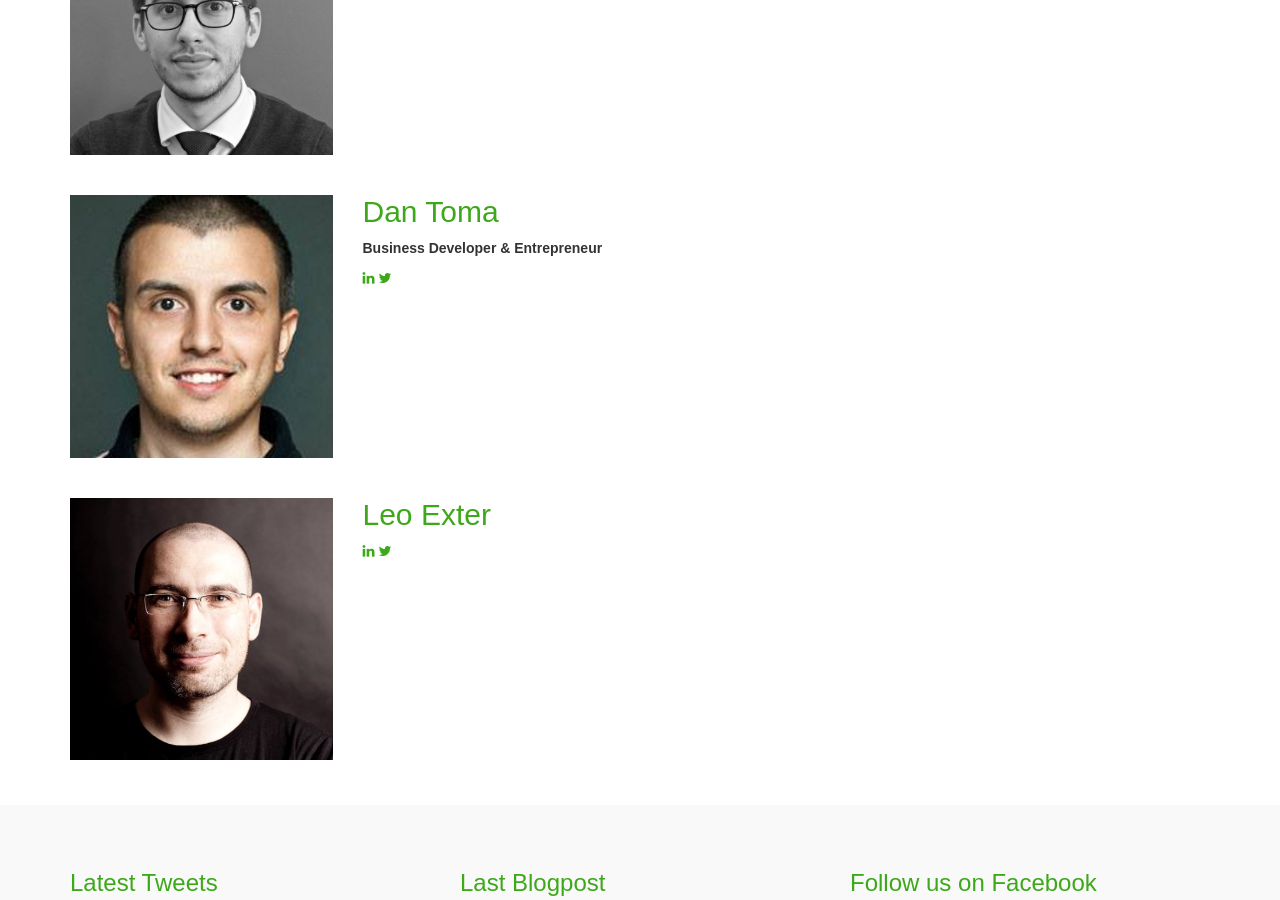
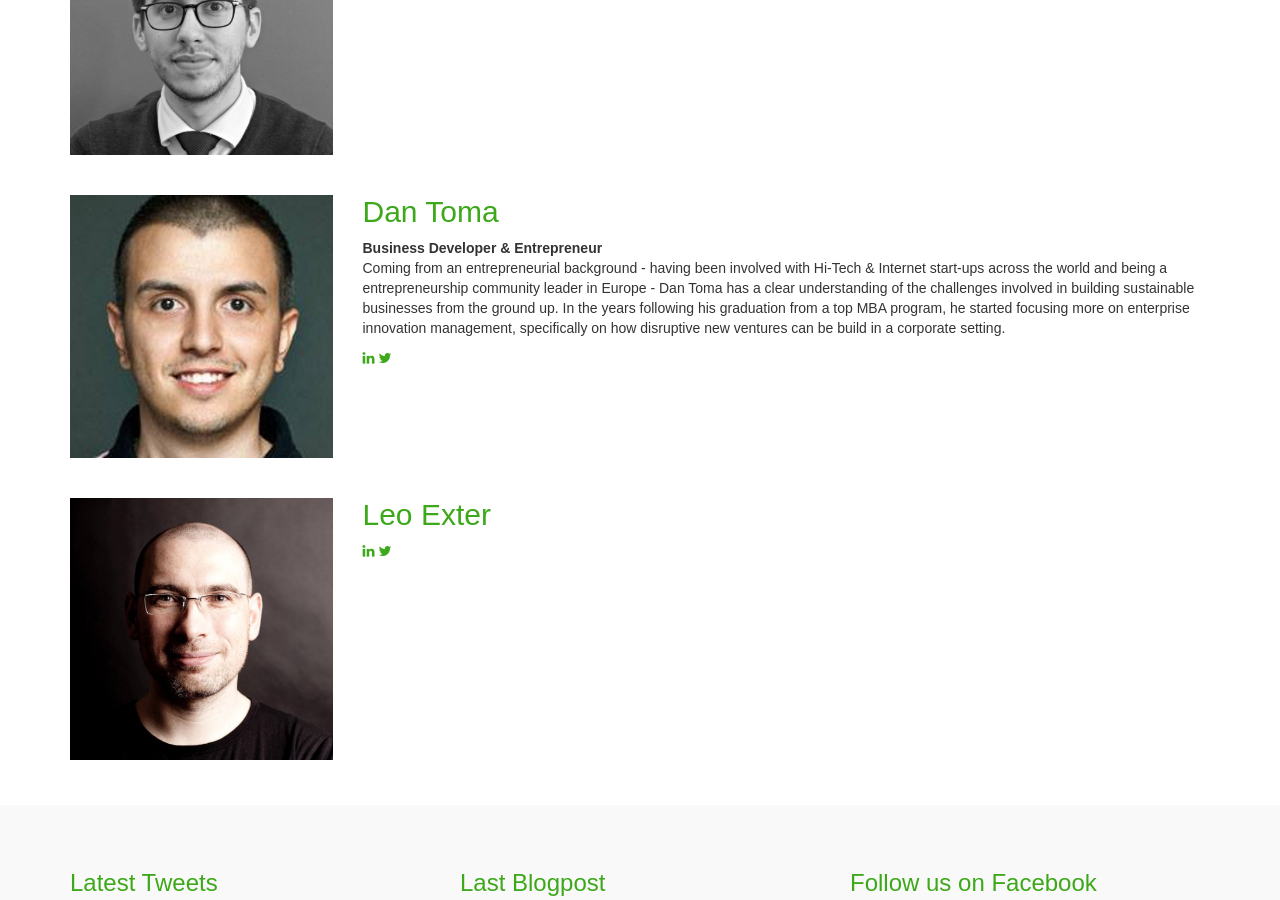
Before and after one commit to brakotozafy/geeksonafarm, a Jekyll site: the page built from speakers.html, in a window 1280 px wide and 900 px high, scrolled down 3167 px. Built offline with Jekyll 4.4.1, drawn with Linux system fonts in a browser that asks for light colours; nearby versions of some CDN libraries; some web fonts are replaced; Markdown is read by kramdown in place of the engine named in the settings; comment, search, counter and statistics services are not loaded.

Commit message:
dan toma bio

```diff
--- a/speakers.html
+++ b/speakers.html
@@ -198,6 +198,7 @@ body_class: speakers
         <h2>Dan Toma</h2>
         <strong>Business Developer & Entrepreneur</strong>
         <p>
+          Coming from an entrepreneurial background - having been involved with Hi-Tech & Internet start-ups across the world and being a entrepreneurship community leader in Europe - Dan Toma has a clear understanding of the challenges involved in building sustainable businesses from the ground up. In the years following his graduation from a top MBA program, he started focusing more on enterprise innovation management, specifically on how disruptive new ventures can be build in a corporate setting.
         </p>
         <ul class="list-inline">
           <li>
```
